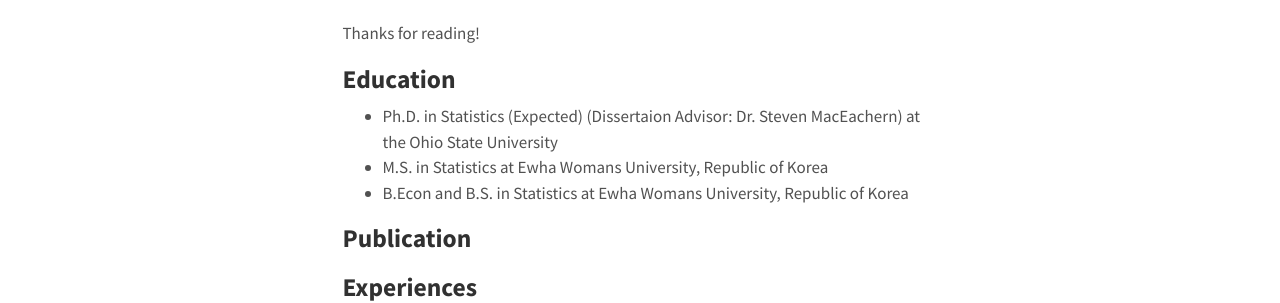
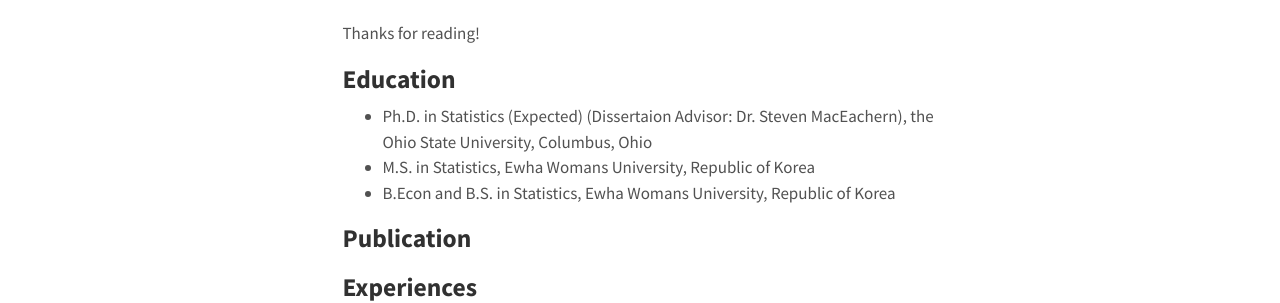
Before and after one commit to hyoin-an/hyoin-an.github.io, a Jekyll site: the page built from about.md, in a window 1280 px wide. Shown: the part 663-966 px from the top of the page. Built offline with Jekyll 4.4.1, drawn with Linux system fonts in a browser that asks for light colours.

Commit message:
Update about.md

```diff
--- a/about.md
+++ b/about.md
@@ -26,9 +26,9 @@
 
 ## Education
 
-* Ph.D. in Statistics (Expected) (Dissertaion Advisor: Dr. Steven MacEachern) at the Ohio State University
-* M.S. in Statistics at Ewha Womans University, Republic of Korea
-* B.Econ and B.S. in Statistics at Ewha Womans University, Republic of Korea
+* Ph.D. in Statistics (Expected) (Dissertaion Advisor: Dr. Steven MacEachern), the Ohio State University, Columbus, Ohio
+* M.S. in Statistics, Ewha Womans University, Republic of Korea
+* B.Econ and B.S. in Statistics, Ewha Womans University, Republic of Korea
 
 ## Publication
 
```
